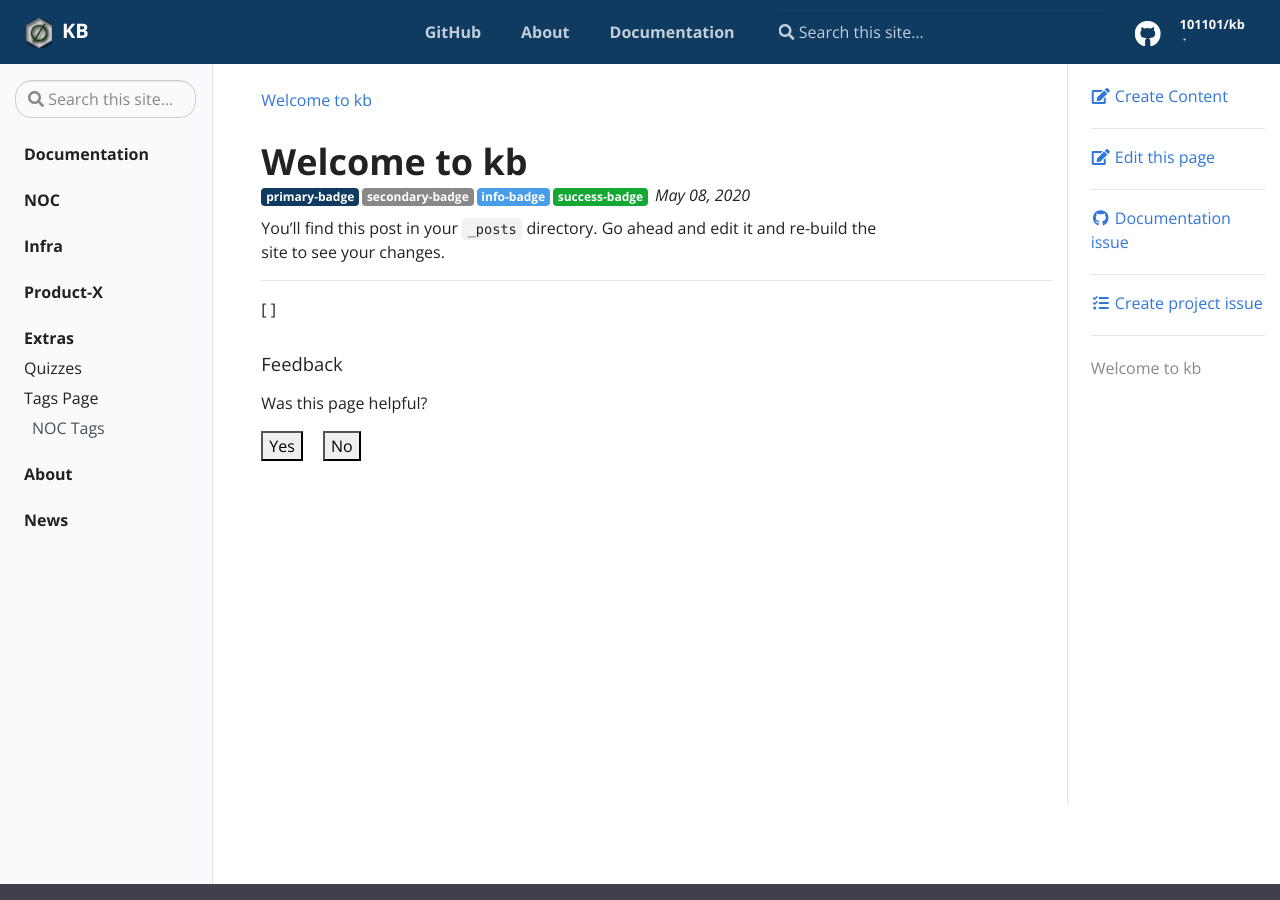
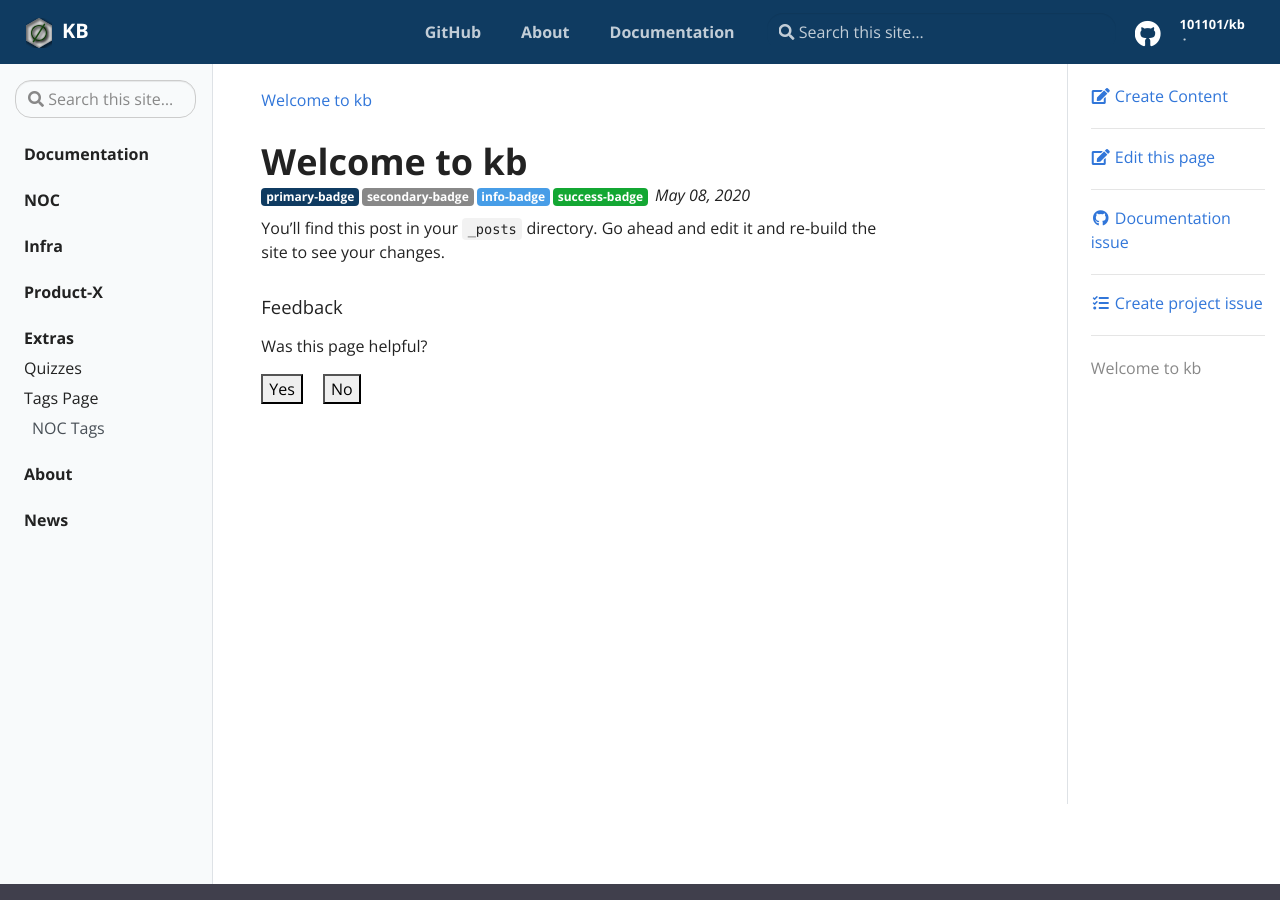
Before and after one commit to 101101/kb, a Jekyll site: the page built from _posts/2020-05-08-2nd-post.md, in a window 1280 px wide and 900 px high. Built offline with Jekyll 4.4.1, drawn with Linux system fonts in a browser that asks for light colours; our own code applies the rules of GitHub Pages for plain Markdown files.

Commit message:
Update post.html

```diff
--- a/_layouts/post.html
+++ b/_layouts/post.html
@@ -6,11 +6,3 @@ layout: page
 {% if page.badges %}{% for badge in page.badges %}<span class="badge badge-{{ badge.type }}">{{ badge.tag }}</span>{% endfor %}{% endif %}
 <span class="post-date" style="font-style: italic;">{{ page.date | date: "%B %d, %Y" }}</span>
 {{ content }}
-
-<hr>
-<span>[
-  {% for tag in page.tags %}
-    {% capture tag_name %}{{ tag }}{% endcapture %}
-    <a href="/tag/{{ tag_name }}"><code class="highligher-rouge">{{ tag_name }}</code>&nbsp;</a>
-  {% endfor %}
-]</span>
```
